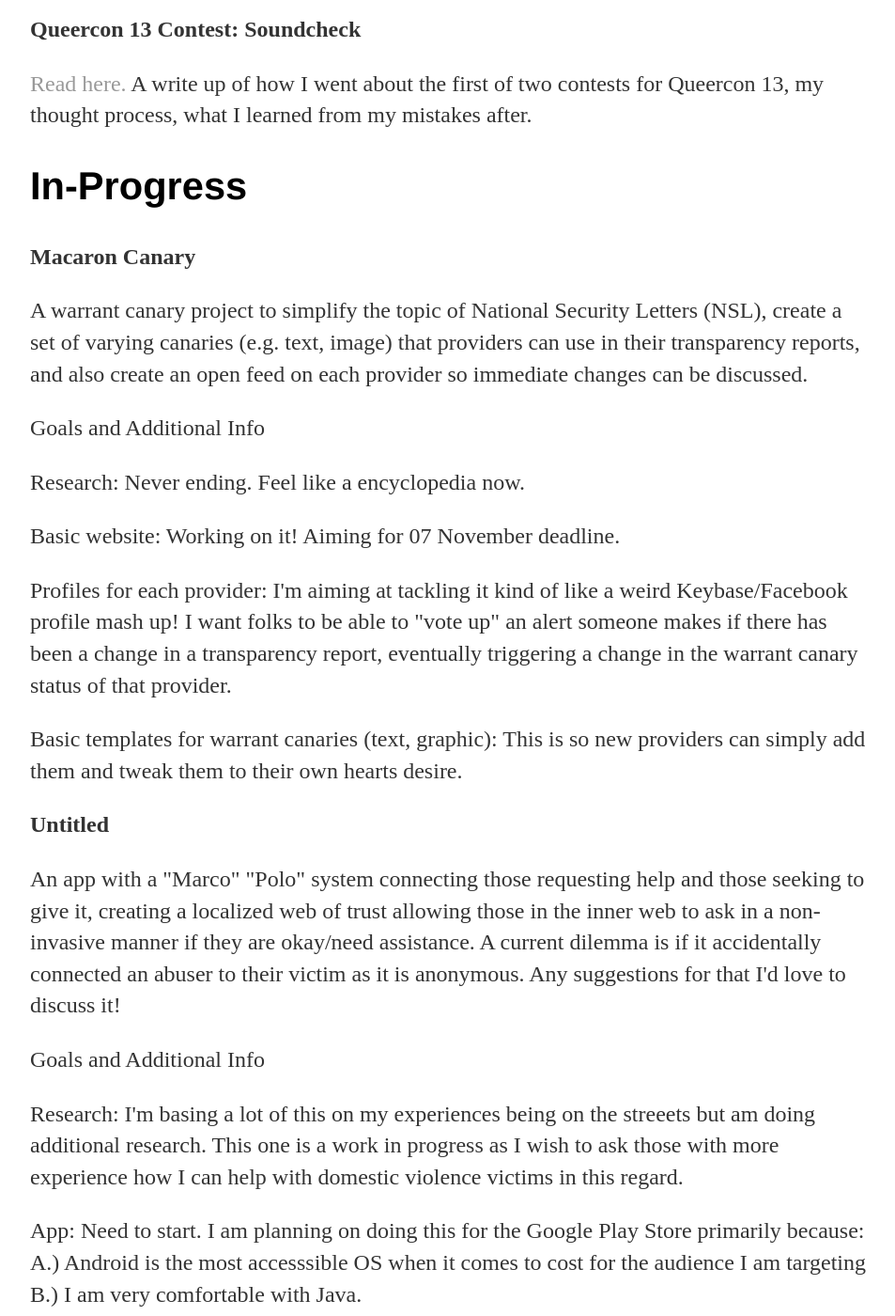
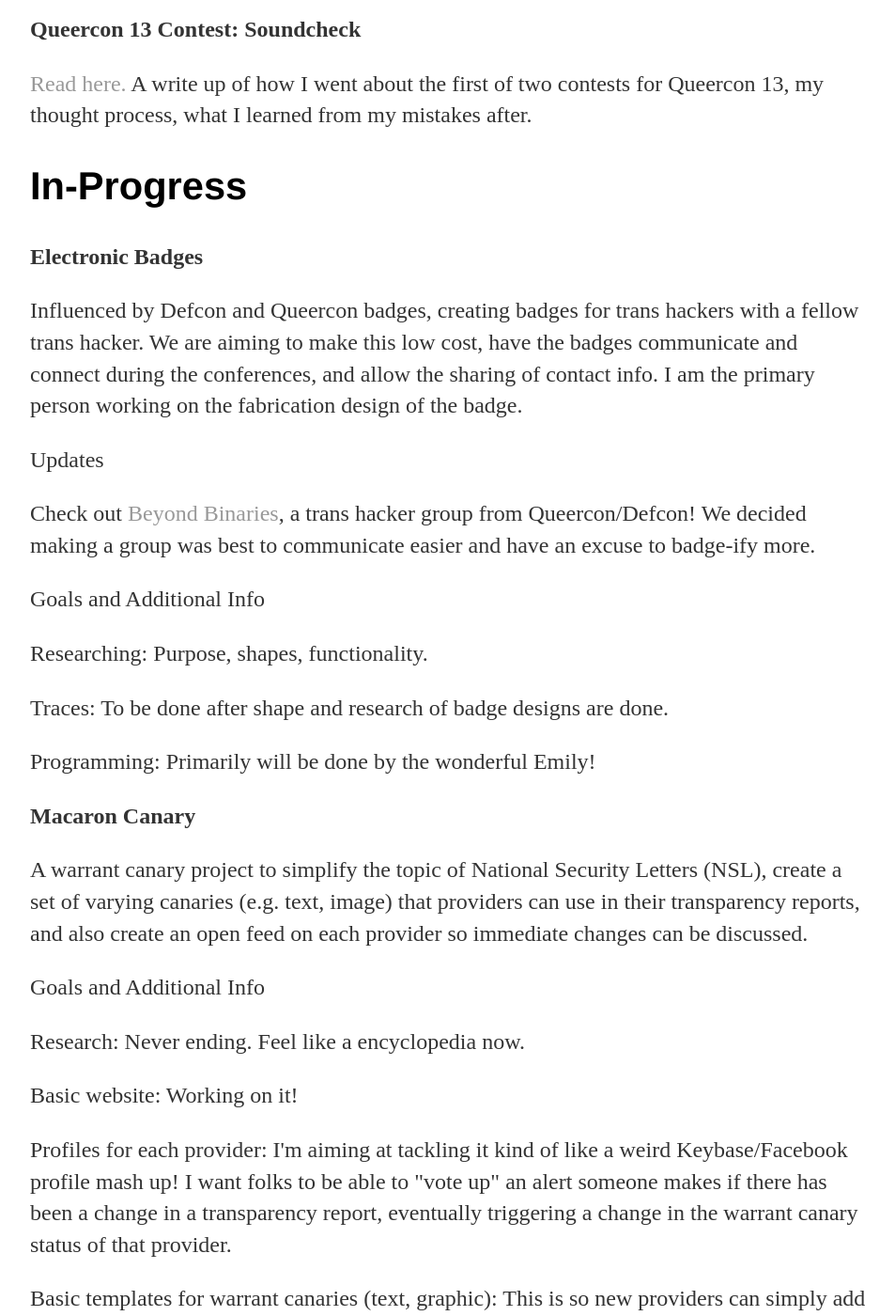
Before and after one commit to Avizc/avizc.github.io, a Jekyll site: the page projects/index.html, which Jekyll copies as it is, in a window 1280 px wide and 1400 px high, scrolled down 573 px. Shown: the whole window at 94% size, without its empty margins (160-1113 px from the left). Built offline with Jekyll 4.4.1, drawn with Linux system fonts in a browser that asks for light colours; some of the changed text lies outside the part shown.

Commit message:
Update to Electronic Badges project.

```diff
--- a/projects/index.html
+++ b/projects/index.html
@@ -24,11 +24,19 @@
 			<p><b>Queercon 13 Contest: Soundcheck</b>
 				<p><a href="https://avizc.github.io/2016/10/31/queercon-13-contest-soundcheck.html">Read here.</a> A write up of how I went about the first of two contests for Queercon 13, my thought process, what I learned from my mistakes after.</p>
 			<h2>In-Progress</h2>
+				<p><b>Electronic Badges</b></p>
+				<p>Influenced by Defcon and Queercon badges, creating badges for trans hackers with a fellow trans hacker. We are aiming to make this low cost, have the badges communicate and connect during the conferences, and allow the sharing of contact info. I am the primary person working on the fabrication design of the badge.</p>
+				<p>Updates</p>
+				<p>Check out <a href="https://beyondbinaries.github.io/">Beyond Binaries</a>, a trans hacker group from Queercon/Defcon! We decided making a group was best to communicate easier and have an excuse to badge-ify more.</p>
+				<p>Goals and Additional Info</p>
+				<p>Researching: Purpose, shapes, functionality.</p>
+				<p>Traces: To be done after shape and research of badge designs are done.</p>
+				<p>Programming: Primarily will be done by the wonderful Emily!</p>
 			<p><b>Macaron Canary</b></p>
 				<p>A warrant canary project to simplify the topic of National Security Letters (NSL), create a set of varying canaries (e.g. text, image) that providers can use in their transparency reports, and also create an open feed on each provider so immediate changes can be discussed.</p>
 				<p>Goals and Additional Info</p>
 				<p>Research: Never ending. Feel like a encyclopedia now.</p>
-				<p>Basic website: Working on it! Aiming for 07 November deadline. </p>
+				<p>Basic website: Working on it!</p>
 				<p>Profiles for each provider: I'm aiming at tackling it kind of like a weird Keybase/Facebook profile mash up! I want folks to be able to "vote up" an alert someone makes if there has been a change in a transparency report, eventually triggering a change in the warrant canary status of that provider.</p>
 				<p>Basic templates for warrant canaries (text, graphic): This is so new providers can simply add them and tweak them to their own hearts desire.</p>
 			<p><b>Untitled</b></p>
```
Also changed, not shown: other parts of projects/index.html (+0 -6 lines).
